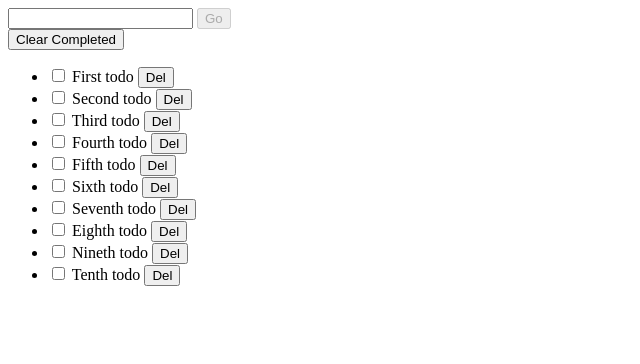
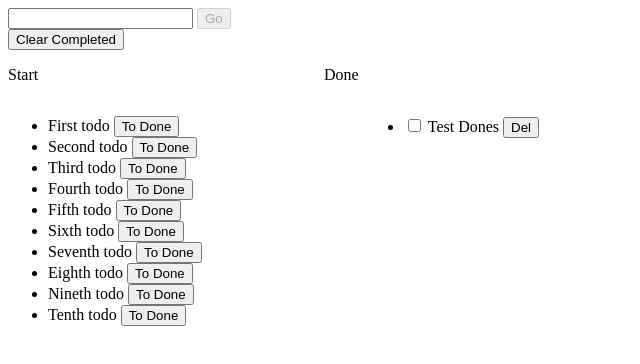
Before and after one commit to Etyamor/angular-introduce, a plain HTML site: page index.html in a window 1280 px wide. Shown: the whole page, without its empty margins (0-640 px from the left). Drawn offline with nearby package versions, Linux system fonts and the light colour scheme.

Commit message:
add 2row like trello

```diff
--- a/index.html
+++ b/index.html
@@ -5,6 +5,10 @@
   <title>todo</title>
   <style>
     .done{text-decoration: line-through;color: #ccc;}
+    .table{display: flex;}
+    .table ul, .table p {
+      width: 25%;
+    }
   </style>
 </head>
 <body>
@@ -14,13 +18,25 @@
       <button ng-disabled="frm.$invalid">Go</button>
     </form>
     <button ng-click="clearCompleted()">Clear Completed</button>
+    <div class="table">
+      <p>Start</p>
+      <p>Done</p>
+    </div>
+    <div class="table">
       <ul>
         <li ng-repeat="todo in todos">
+          <span>{{todo.title}}</span>
+          <button ng-click="goDone()">To Done</button>
+        </li>
+      </ul>
+      <ul>
+        <li ng-repeat="todo in dones">
           <input type="checkbox" ng-model="todo.done" />
           <span ng-class="{'done':todo.done}">{{todo.title}}</span>
-        <button remove-on-click ng-click="clearTodo(); $event.stopPropagation();">Del</button>
+          <button ng-click="clearTodo()">Del</button>
         </li>
       </ul>
+    </div>
   </div>
   <script src="https://ajax.googleapis.com/ajax/libs/angularjs/1.6.9/angular.min.js"></script>
   <script>
@@ -37,16 +53,23 @@
         {'title':'Nineth todo','done':false},
         {'title':'Tenth todo','done':false}
       ];
+      $scope.dones = [
+        {'title':'Test Dones','done':false}
+      ]
       $scope.addTodo = function(){
         $scope.todos.push({'title':$scope.newTodo,'done':false})
         $scope.newTodo = '';
       }
       $scope.clearCompleted = function(){
-        $scope.todos = $scope.todos.filter(function(item){
+        $scope.dones = $scope.dones.filter(function(item){
           return !item.done
         })
       }
       $scope.clearTodo = function(){
+        $scope.dones.splice(this.$index, 1);
+      }
+      $scope.goDone = function(){
+        $scope.dones.push({'title':$scope.todos[this.$index].title,'done':false});
         $scope.todos.splice(this.$index, 1);
       }
     }])
```
Lines whose indentation alone changed are shown as unchanged.
